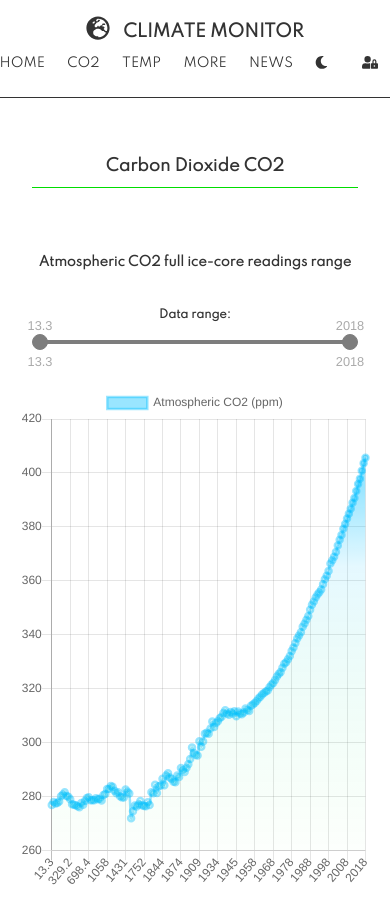
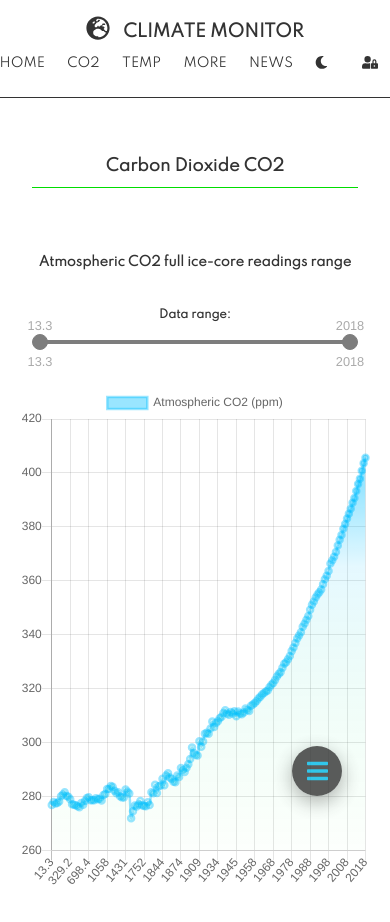
Before and after one commit to TomaszPietrzykowski/climate-monitor-archive, a React (Create React App) app: page /co2 in a window 390 px wide. Shown: the top 922 px of the page. Built offline with nearby package versions, Linux system fonts and the light colour scheme.

Commit message:
floating button and mobile menu added to carbon

```diff
--- /dev/null
+++ b/src/components/layout/mobilemenus/CarbonFloatBtn.js
@@ -0,0 +1,65 @@
+import React, { Fragment, useContext, useState } from "react"
+import { ThemeContext } from "../../../contexts/ThemeContext"
+import { FontAwesomeIcon } from "@fortawesome/react-fontawesome"
+import { faBars, faTimes } from "@fortawesome/free-solid-svg-icons"
+import "./MobileMenus.css"
+
+const CarbonFloatBtn = ({ setTab }) => {
+  const [isOpen, setIsOpen] = useState(false)
+  const { isDarkMode, dark, light } = useContext(ThemeContext)
+  const theme = isDarkMode ? dark : light
+  const switchOpen = () => {
+    setIsOpen(!isOpen)
+  }
+  const switchData = e => {
+    setTab(e)
+    switchOpen()
+  }
+  return (
+    <Fragment>
+      <div
+        className="floatbtn"
+        onClick={switchOpen}
+        style={{ color: theme.accentSecondary, backgroundColor: theme.text }}
+      >
+        <div className="iconcontainer">
+          {isOpen ? (
+            <FontAwesomeIcon icon={faTimes} style={{ fontSize: "1.5rem" }} />
+          ) : (
+            <FontAwesomeIcon icon={faBars} style={{ fontSize: "1.5rem" }} />
+          )}
+        </div>
+      </div>
+      {isOpen && (
+        <div className="carbonmobilemenu">
+          <div id={"full"} className="mobilemenubtn" onClick={switchData}>
+            Full ice-core data
+          </div>
+          <div id={"yearly"} className="mobilemenubtn" onClick={switchData}>
+            Annual average
+          </div>
+          <div id={"weekly"} className="mobilemenubtn" onClick={switchData}>
+            Weekly average
+          </div>
+          <div id={"latest"} className="mobilemenubtn" onClick={switchData}>
+            Daily readings
+          </div>
+          <div id={"oceanco2"} className="mobilemenubtn">
+            Ocean CO2
+          </div>
+          <div id={"keeling"} className="mobilemenubtn">
+            Keeling curve
+          </div>
+          <div id={"compare"} className="mobilemenubtn">
+            Compare factors
+          </div>
+          <div id={"carbonnews"} className="mobilemenubtn">
+            News
+          </div>
+        </div>
+      )}
+    </Fragment>
+  )
+}
+
+export default CarbonFloatBtn
--- /dev/null
+++ b/src/components/layout/mobilemenus/MobileMenus.css
@@ -0,0 +1,53 @@
+/* Floating Button Styles */
+
+.floatbtn {
+  position: fixed;
+  margin: 0 3rem 3rem 0;
+  right: 0;
+  bottom: 0;
+  border-radius: 100%;
+  z-index: 999;
+  cursor: pointer;
+  opacity: 0.8;
+}
+
+.iconcontainer {
+  border-radius: 100%;
+  padding: 1rem;
+  height: 50px;
+  width: 50px;
+  display: flex;
+  justify-content: center;
+  align-items: center;
+  box-shadow: 0 6px 20px rgba(0, 0, 0, 0.4);
+}
+
+.iconcontainer:hover {
+  opacity: 0.6;
+}
+
+/* Mobile Menu Styles */
+
+.carbonmobilemenu {
+  position: fixed;
+  top: 0;
+  left: 0;
+  width: 100vw;
+  height: 100vh;
+  z-index: 3;
+}
+
+.mobilemenubtn {
+  padding: 0.3rem;
+}
+
+@media (min-width: 980px) {
+  /* Floating Button Styles */
+
+  .floatbtn,
+  .iconcontainer,
+  .carbonmobilemenu,
+  .mobilemenubtn {
+    display: none;
+  }
+}
--- a/src/components/layout/pages/Carbon.js
+++ b/src/components/layout/pages/Carbon.js
@@ -7,6 +7,7 @@ import CarbonChartSlider from "../../Carbon/CarbonChartSlider"
 import CarbonChart from "../../Carbon/CarbonChart"
 import SectionHeader from "../SectionHeader"
 import "./Carbon.css"
+import CarbonFloatBtn from "../mobilemenus/CarbonFloatBtn"
 
 const Carbon = () => {
   const {
@@ -49,6 +50,7 @@ const Carbon = () => {
           <div style={{ flex: "3" }}>
             <CarbonChartSlider />
             <CarbonChart />
+            <CarbonFloatBtn setTab={setTab} />
           </div>
         </div>
         <br />
```
